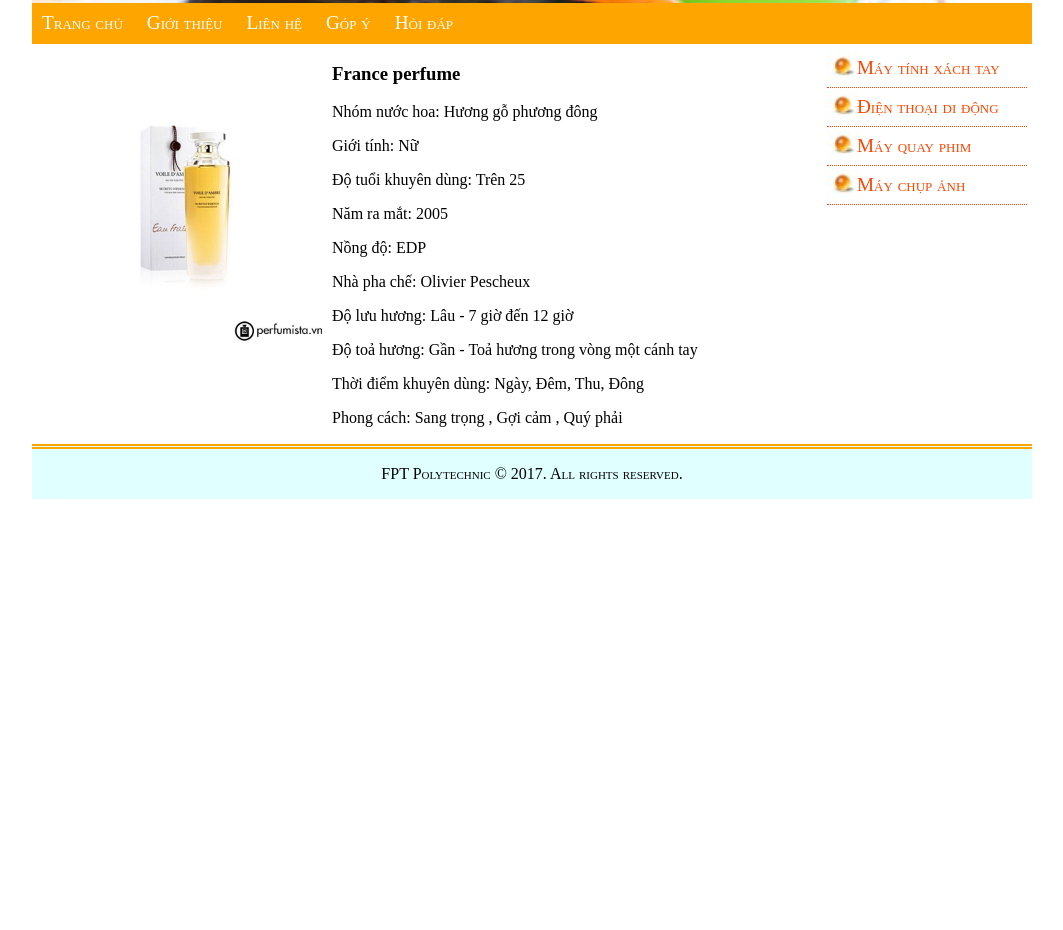
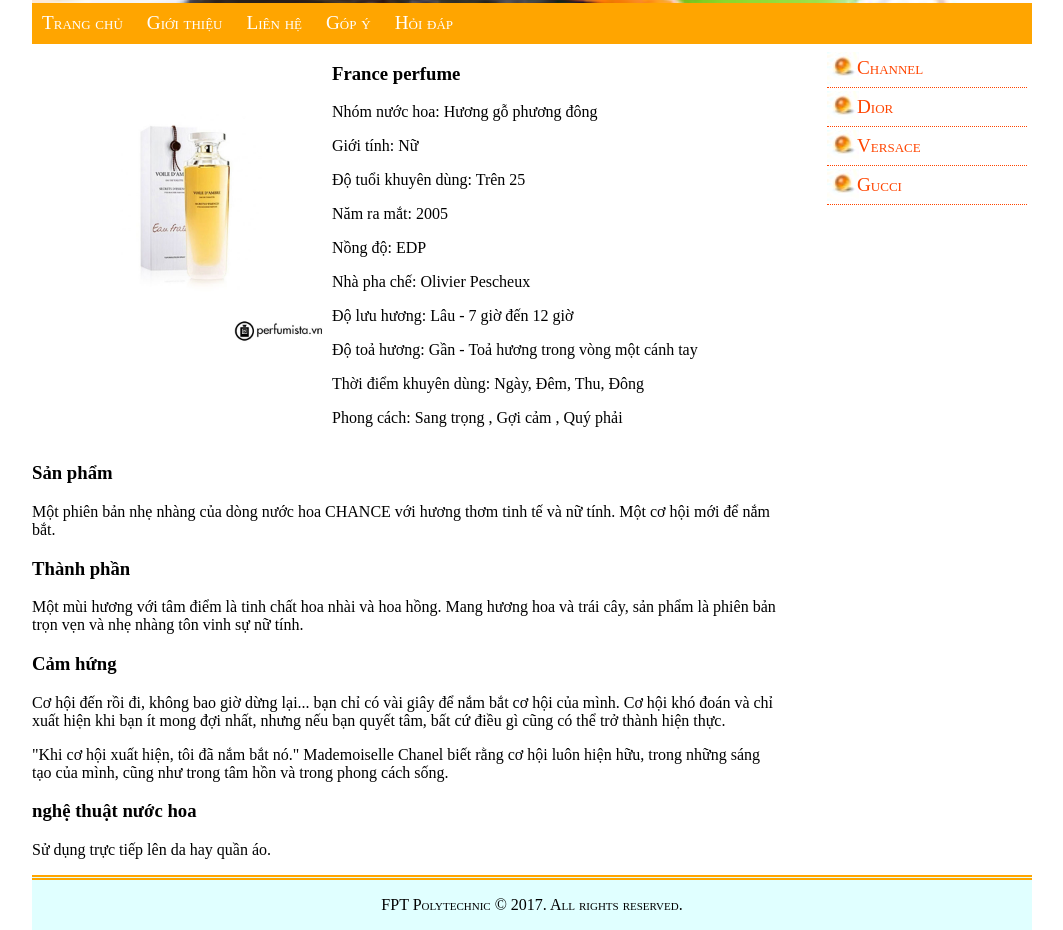
Before and after one commit to lyttn/fpolyWeb1013, a plain HTML site: page detail.html in a window 1280 px wide. Shown: the part 247-1177 px from the top of the page, without its empty margins (108-1171 px from the left). Before the commit the page ends 800 px from the top, so only its background shows below. Drawn offline with Linux system fonts and the light colour scheme.

Commit message:
Update detail.html

```diff
--- a/detail.html
+++ b/detail.html
@@ -1,18 +1,26 @@
 <!DOCTYPE html>
 <html>
+
 <head>
 	<title>FPoly</title>
 	<meta charset="UTF-8">
 	<link rel="stylesheet" type="text/css" href="layout.css">
 </head>
+
 <body>
 	<!-- COPY MÃ CODE CỦA STEP 2 TRÊN TRANG FACEBOOK DEVELOPER -->
-	<script async defer crossorigin="anonymous" src="https://connect.facebook.net/vi_VN/sdk.js#xfbml=1&autoLogAppEvents=1&version=v6.0&appId=229402071558573"></script>
 	<div id="fb-root"></div>
-	<!-- KẾT THÚC COPY MÃ CODE CỦA STEP 3 TRÊN TRANG FACEBOOK DEVELOPER -->
+	<script async defer crossorigin="anonymous"
+		src="https://connect.facebook.net/vi_VN/sdk.js#xfbml=1&version=v10.0&appId=229402071558573&autoLogAppEvents=1"
+		nonce="u5eFjruf"></script>
+	<script async defer crossorigin="anonymous"
+		src="https://connect.facebook.net/en_GB/sdk.js#xfbml=1&version=v10.0&appId=229402071558573&autoLogAppEvents=1"
+		nonce="xS5LqOW4"></script>
+	<!-- KẾT THÚC COPY MÃ CODE CỦA STEP 2 TRÊN TRANG FACEBOOK DEVELOPER -->
 	<div class="container">
 		<header>
-			<nav class="top-right"><a href="dang_nhap.html">Đăng nhập</a>&nbsp; <a href="dang_ky.html">Đăng ký</a> &nbsp; <a href="quen_mat_khau.html">Quên mật khẩu</a></nav>
+			<nav class="top-right"><a href="dang_nhap.html">Đăng nhập</a>&nbsp; <a href="dang_ky.html">Đăng ký</a>
+				&nbsp; <a href="quen_mat_khau.html">Quên mật khẩu</a></nav>
 		</header>
 		<nav class="menu">
 			<ul>
@@ -34,12 +42,13 @@
 				<div class="flex-container">
 					<div>
 						<img src="image/yves_detail.jpg" width="300px" height="300px" />
+						<div style="text-align: center;">
 							<!-- COPY MÃ CODE CỦA STEP 3 TRÊN TRANG FACEBOOK DEVELOPER -->
-					<div class="fb-like" data-href="https://developers.facebook.com/docs/plugins/" data-width="" data-layout="standard" data-action="like" data-size="small" data-share="true"></div>
+							<div class="fb-like" data-href="https://lyttn.github.io/fpolyWeb1013/" data-width=""
+								data-layout="button_count" data-action="like" data-size="small" data-share="true"></div>
 							<!-- KẾT THÚC COPY MÃ CODE CỦA STEP 3 TRÊN TRANG FACEBOOK DEVELOPER -->
 						</div>
-
-
+					</div>
 					<div>
 						<h3>France perfume</h3>
 						<p>Nhóm nước hoa: Hương gỗ phương đông</p>
@@ -54,18 +63,47 @@
 						<p>Phong cách: Sang trọng , Gợi cảm , Quý phải</p>
 					</div>
 				</div>
+				<div>
+					<h3>Sản phẩm</h3>
+					<p>Một phiên bản nhẹ nhàng của dòng nước hoa CHANCE với hương thơm tinh tế và nữ tính. Một cơ hội
+						mới
+						để nắm bắt.</p>
+
+					<h3>Thành phần</h3>
+					<p>Một mùi hương với tâm điểm là tinh chất hoa nhài và hoa hồng. Mang hương hoa và trái cây, sản
+						phẩm
+						là phiên bản trọn vẹn và nhẹ nhàng tôn vinh sự nữ tính.</p>
+
+					<h3>Cảm hứng</h3>
+					<p>Cơ hội đến rồi đi, không bao giờ dừng lại... bạn chỉ có vài giây để nắm bắt cơ hội của mình. Cơ
+						hội
+						khó đoán và chỉ xuất hiện khi bạn ít mong đợi nhất, nhưng nếu bạn quyết tâm, bất cứ điều gì cũng
+						có
+						thể trở thành hiện thực.</p>
+					<p>"Khi cơ hội xuất hiện, tôi đã nắm bắt nó." Mademoiselle Chanel biết rằng cơ hội luôn hiện hữu,
+						trong
+						những sáng tạo của mình, cũng như trong tâm hồn và trong phong cách sống.</p>
+
+					<h3>nghệ thuật nước hoa</h3>
+					<p>Sử dụng trực tiếp lên da hay quần áo.</p>
+				</div>
+				<div>
+					<div class="fb-comments" data-href="https://lyttn.github.io/fpolyWeb1013/" data-width=""
+						data-numposts="5"></div>
+				</div>
 			</section>
 		</article>
 		<aside>
 			<ul class="vmenu">
-				<li><a href="#">Máy tính xách tay</a></li>
-				<li><a href="#">Điện thoại di động</a></li>
-				<li><a href="#">Máy quay phim</a></li>
-				<li><a href="#">Máy chụp ảnh</a></li>
+				<li><a href="#">Channel</a></li>
+				<li><a href="#">Dior</a></li>
+				<li><a href="#">Versace</a></li>
+				<li><a href="#">Gucci</a></li>
 			</ul>
 
 		</aside>
 		<footer>FPT Polytechnic © 2017. All rights reserved.</footer>
 	</div>
 </body>
+
 </html>
```
Lines whose indentation alone changed are shown as unchanged.
